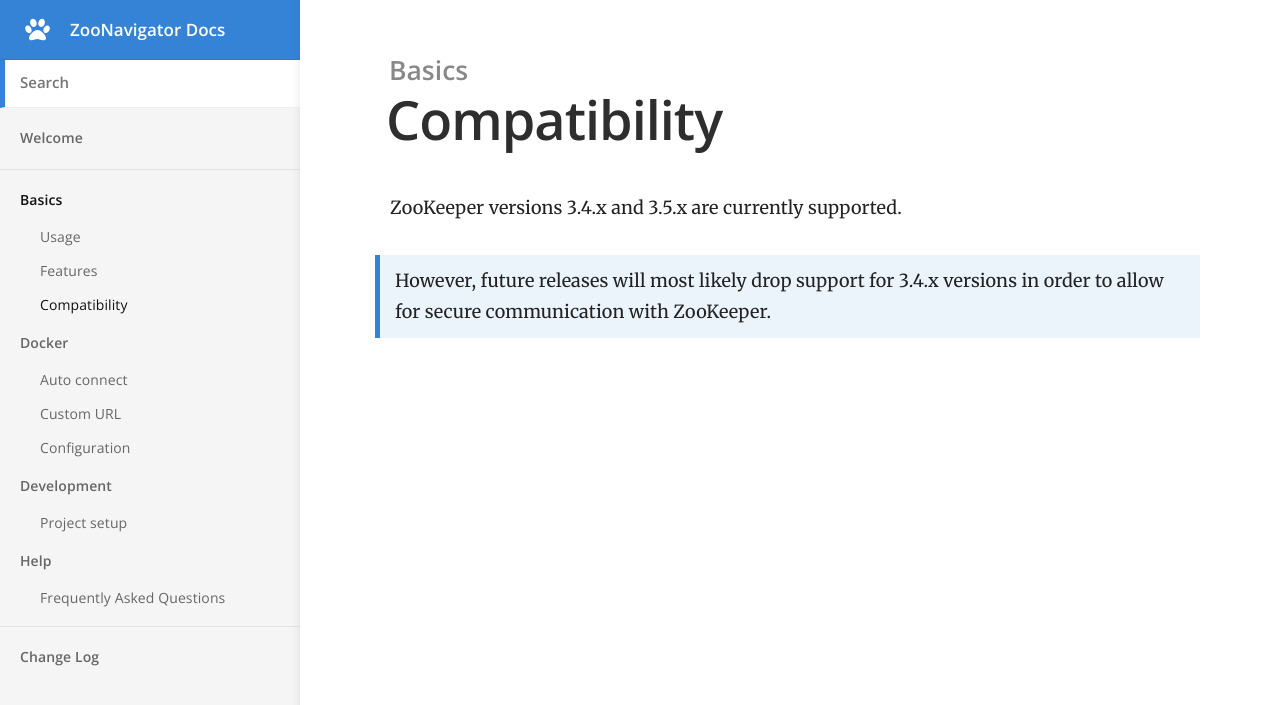
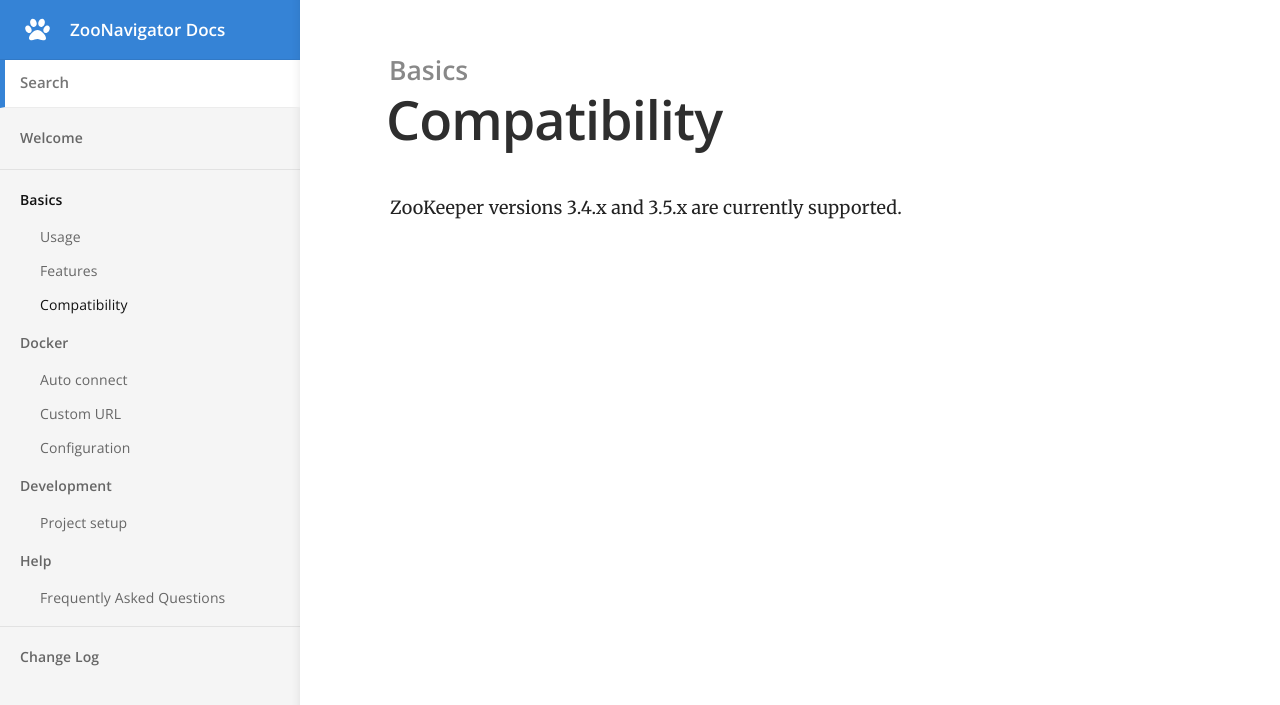
Before and after one commit to elkozmon/zoonavigator, a Jekyll site: the page built from _docs/basics/compatibility.md, in a window 1280 px wide. Shown: the top 705 px of the page. Built offline with Jekyll 4.4.1, drawn with Linux system fonts in a browser that asks for light colours; nearby versions of some CDN libraries.

Commit message:
Not likely to happen anytime soon anymore

```diff
--- a/_docs/basics/compatibility.md
+++ b/_docs/basics/compatibility.md
@@ -5,6 +5,3 @@
 ---
 
 ZooKeeper versions 3.4.x and 3.5.x are currently supported.
-
-> However, future releases will most likely drop support for 3.4.x versions in
-order to allow for secure communication with ZooKeeper.
```
